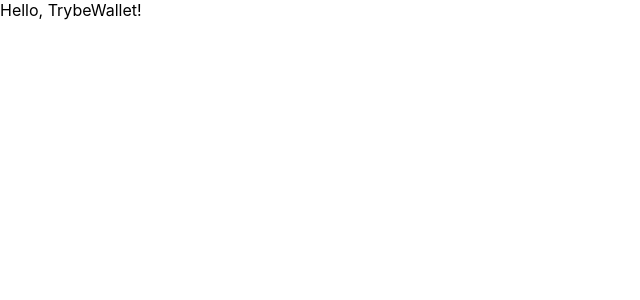
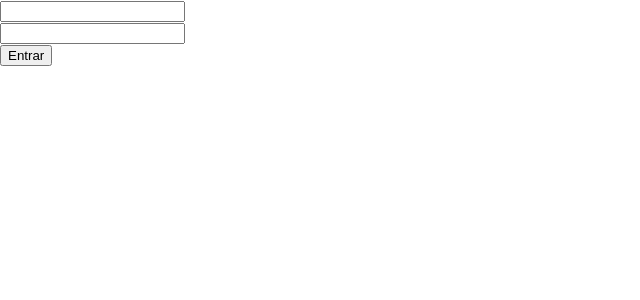
Before and after one commit to cae07/sd-013-a-project-trybewallet, a React (Create React App) app: page / in a window 1280 px wide. Shown: the top 300 px of the page, without its empty margins (0-640 px from the left). Built offline with nearby package versions, Linux system fonts and the light colour scheme.

Commit message:
requirement 1 ok

```diff
--- a/src/App.js
+++ b/src/App.js
@@ -1,7 +1,15 @@
 import React from 'react';
+import { Switch, Route } from 'react-router';
+import Login from './pages/Login';
 
-function App() {
-  return <div>Hello, TrybeWallet!</div>;
+class App extends React.Component {
+  render() {
+    return (
+      <Switch>
+        <Route exact path="/" component={ Login } />
+      </Switch>
+    );
+  }
 }
 
 export default App;
--- a/src/pages/Login.js
+++ b/src/pages/Login.js
@@ -2,7 +2,15 @@ import React from 'react';
 
 class Login extends React.Component {
   render() {
-    return <div>Login</div>;
+    return (
+      <form>
+        <input data-testid="email-input" type="text" name="email" />
+        <br />
+        <input data-testid="password-input" type="text" name="name" />
+        <br />
+        <input type="submit" value="Entrar" />
+      </form>
+    );
   }
 }
 
```
Also changed, not shown: src/reducers/index.js (+6 -4 lines), src/reducers/store.js (added, +14 -0 lines), src/reducers/user.js (+9 -1 lines), src/reducers/wallet.js (+10 -1 lines).
